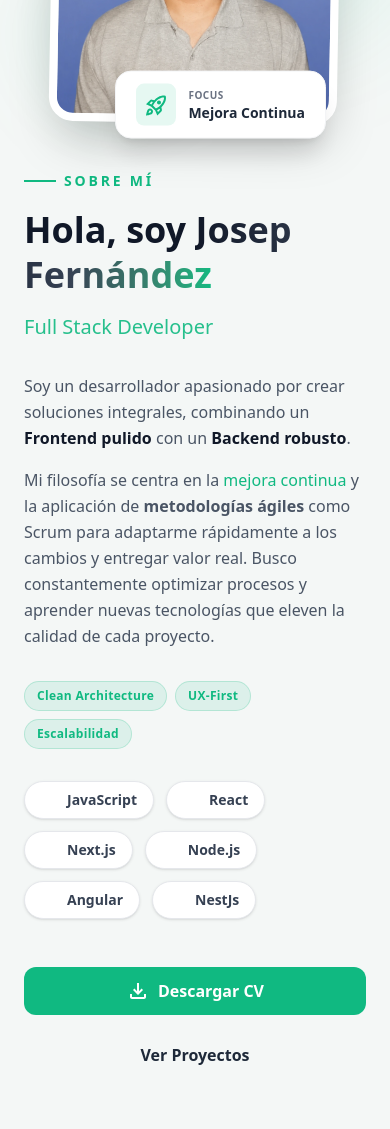
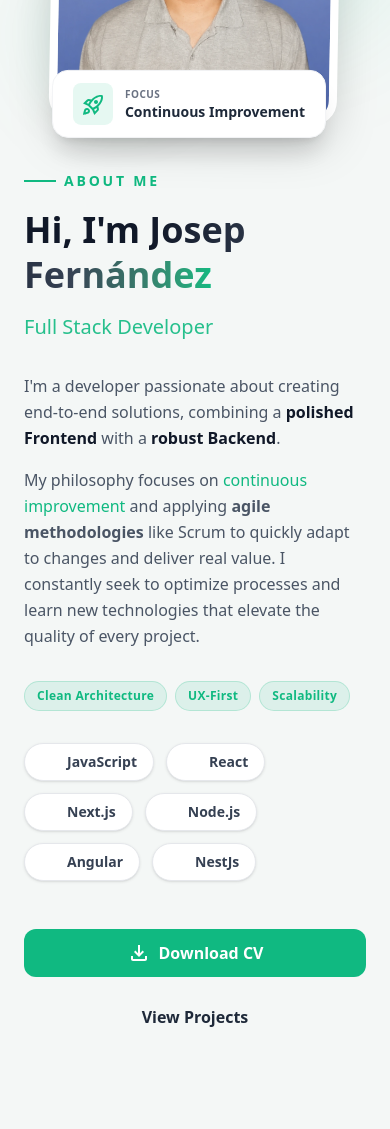
Before and after one commit to JosepFernande/porfolio, a Next.js app: page / in a window 390 px wide. Shown: the part 322-1451 px from the top of the page. Built offline with nearby package versions, Linux system fonts and the light colour scheme; no server answers; some icons are missing.

Commit message:
refactor(i18n): extract AboutMe strings to JSON namespace
Replace hardcoded Spanish with getTranslations('AboutMe').
Bio paragraphs use t.rich() for inline strong/primary tags.
Pills use t.raw() for array. CTAs use t().
Add AboutMe namespace to both es.json and en.json.

```diff
--- a/messages/en.json
+++ b/messages/en.json
@@ -37,6 +37,18 @@
   "common": {
     "role": "Full Stack Developer"
   },
+  "AboutMe": {
+    "tag": "About Me",
+    "greeting": "Hi, I'm <br></br>",
+    "role": "Full Stack Developer",
+    "focusLabel": "Focus",
+    "focusValue": "Continuous Improvement",
+    "bio1": "I'm a developer passionate about creating end-to-end solutions, combining a <strong>polished Frontend</strong> with a <strong>robust Backend</strong>.",
+    "bio2": "My philosophy focuses on <primary>continuous improvement</primary> and applying <strong>agile methodologies</strong> like Scrum to quickly adapt to changes and deliver real value. I constantly seek to optimize processes and learn new technologies that elevate the quality of every project.",
+    "pills": ["Clean Architecture", "UX-First", "Scalability"],
+    "downloadCv": "Download CV",
+    "viewProjects": "View Projects"
+  },
   "LanguageToggle": {
     "ariaLabel": "Switch language"
   }
--- a/messages/es.json
+++ b/messages/es.json
@@ -37,6 +37,18 @@
   "common": {
     "role": "Full Stack Developer"
   },
+  "AboutMe": {
+    "tag": "Sobre Mí",
+    "greeting": "Hola, soy <br></br>",
+    "role": "Full Stack Developer",
+    "focusLabel": "Focus",
+    "focusValue": "Mejora Continua",
+    "bio1": "Soy un desarrollador apasionado por crear soluciones integrales, combinando un <strong>Frontend pulido</strong> con un <strong>Backend robusto</strong>.",
+    "bio2": "Mi filosofía se centra en la <primary>mejora continua</primary> y la aplicación de <strong>metodologías ágiles</strong> como Scrum para adaptarme rápidamente a los cambios y entregar valor real. Busco constantemente optimizar procesos y aprender nuevas tecnologías que eleven la calidad de cada proyecto.",
+    "pills": ["Clean Architecture", "UX-First", "Escalabilidad"],
+    "downloadCv": "Descargar CV",
+    "viewProjects": "Ver Proyectos"
+  },
   "LanguageToggle": {
     "ariaLabel": "Cambiar idioma"
   }
--- a/src/components/AboutMe.tsx
+++ b/src/components/AboutMe.tsx
@@ -11,8 +11,10 @@ import {
   React,
 } from "developer-icons";
 import Link from "next/link";
+import { getTranslations } from "next-intl/server";
 
-export default function AboutMe() {
+export default async function AboutMe() {
+  const t = await getTranslations("AboutMe");
   const habilities = [
     {
       htitle: "JavaScript",
@@ -67,10 +69,10 @@ export default function AboutMe() {
           </div>
           <div>
             <p className="text-[10px] text-gray-500 dark:text-gray-400 font-bold uppercase tracking-wider">
-              Focus
+              {t("focusLabel")}
             </p>
             <p className="text-sm font-bold text-gray-800 dark:text-white">
-              Mejora Continua
+              {t("focusValue")}
             </p>
           </div>
         </div>
@@ -79,42 +81,41 @@ export default function AboutMe() {
         <div className="space-y-4">
           <p className="text-primary font-semibold tracking-[0.2em] text-sm uppercase flex items-center gap-2">
             <span className="w-8 h-0.5 bg-primary"></span>
-            Sobre Mí
+            {t("tag")}
           </p>
           <h1 className="text-4xl md:text-5xl lg:text-6xl font-extrabold leading-tight text-gray-900 dark:text-white">
-            Hola, soy <br className="hidden md:block" />
+            {t.rich("greeting", {
+              br: () => <br className="hidden md:block" />,
+            })}{" "}
             <span className="text-transparent bg-clip-text bg-linear-to-r from-gray-900 via-gray-700 to-primary dark:from-white dark:via-gray-200 dark:to-primary">
               Josep Fernández
             </span>
           </h1>
           <h2 className="text-xl md:text-2xl font-medium text-primary/90">
-            Full Stack Developer
+            {t("role")}
           </h2>
         </div>
         <div className="space-y-4">
           <p className="text-base md:text-lg text-gray-600 dark:text-gray-300 leading-relaxed font-normal">
-            Soy un desarrollador apasionado por crear soluciones integrales,
-            combinando un{" "}
-            <strong className="text-gray-900 dark:text-white font-semibold">
-              Frontend pulido
-            </strong>{" "}
-            con un{" "}
-            <strong className="text-gray-900 dark:text-white font-semibold">
-              Backend robusto
-            </strong>
-            .
+            {t.rich("bio1", {
+              strong: (chunks) => (
+                <strong className="text-gray-900 dark:text-white font-semibold">
+                  {chunks}
+                </strong>
+              ),
+            })}
           </p>
           <p className="text-base md:text-lg text-gray-600 dark:text-gray-300 leading-relaxed font-normal">
-            Mi filosofía se centra en la{" "}
-            <span className="text-primary font-medium">mejora continua</span> y
-            la aplicación de <strong>metodologías ágiles</strong> como Scrum
-            para adaptarme rápidamente a los cambios y entregar valor real.
-            Busco constantemente optimizar procesos y aprender nuevas
-            tecnologías que eleven la calidad de cada proyecto.
+            {t.rich("bio2", {
+              primary: (chunks) => (
+                <span className="text-primary font-medium">{chunks}</span>
+              ),
+              strong: (chunks) => <strong>{chunks}</strong>,
+            })}
           </p>
         </div>
         <div className="flex flex-wrap gap-2">
-          {["Clean Architecture", "UX-First", "Escalabilidad"].map((pill) => (
+          {(t.raw("pills") as string[]).map((pill) => (
             <span
               key={pill}
               className="px-3 py-1.5 rounded-full text-xs font-semibold tracking-wide bg-primary/10 text-primary border border-primary/20"
@@ -143,13 +144,13 @@ export default function AboutMe() {
             className="flex items-center justify-center gap-2 px-8 py-3 bg-primary text-white font-bold rounded-xl hover:bg-primary-hover transition-all hover:shadow-glow transform hover:-translate-y-0.5 focus-visible:outline-none focus-visible:ring-2 focus-visible:ring-primary/60 focus-visible:ring-offset-2 focus-visible:ring-offset-background-light dark:focus-visible:ring-offset-background-dark"
           >
             <FileDownloadOutlined />
-            Descargar CV
+            {t("downloadCv")}
           </a>
           <Link
             href="#case-studies"
             className="flex items-center justify-center gap-2 px-8 py-3 bg-transparent   text-gray-800 dark:text-white font-bold rounded-xl  dark:hover:text-primary transition-all"
           >
-            Ver Proyectos
+            {t("viewProjects")}
           </Link>
         </div>
       </div>
```
